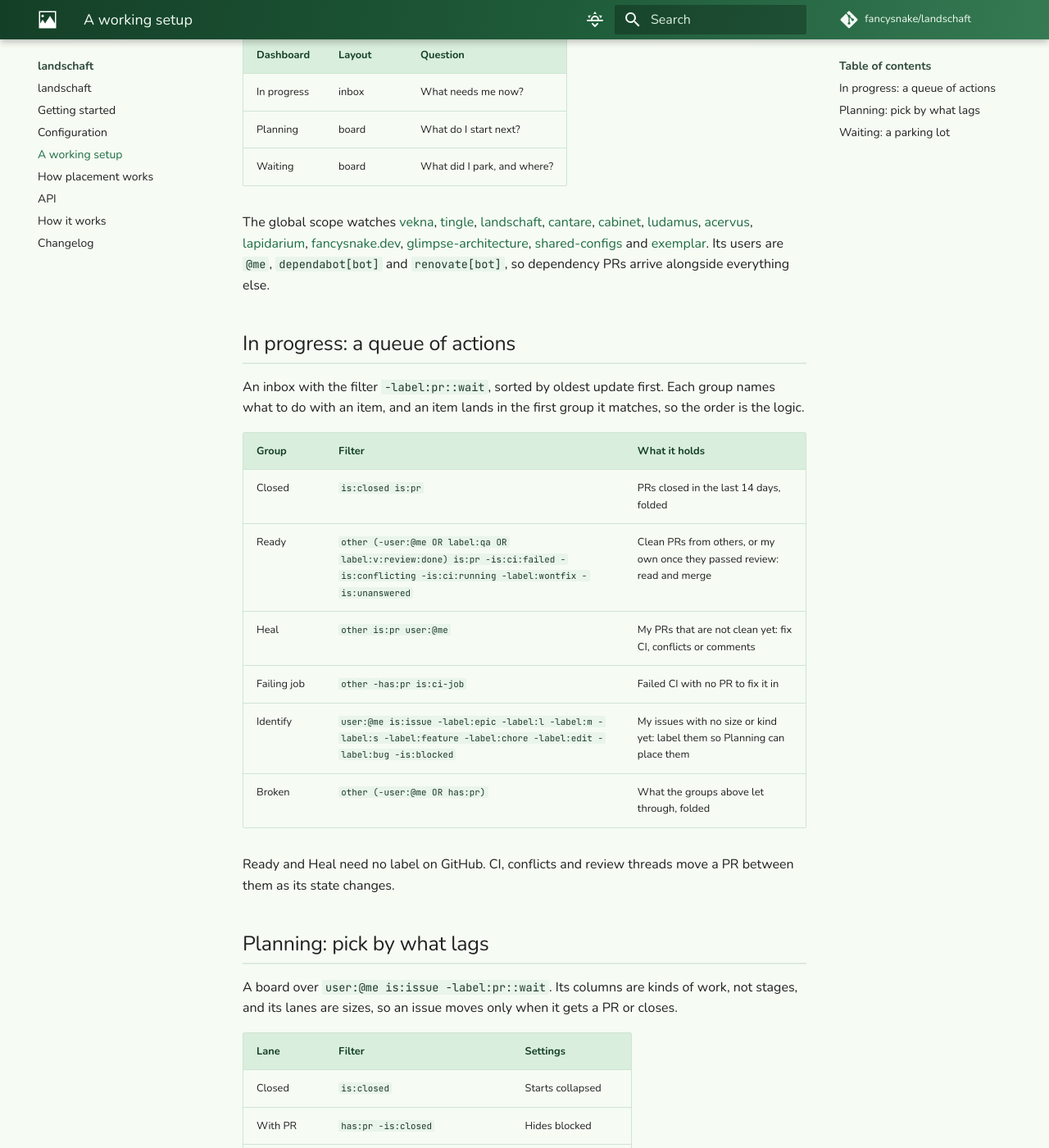
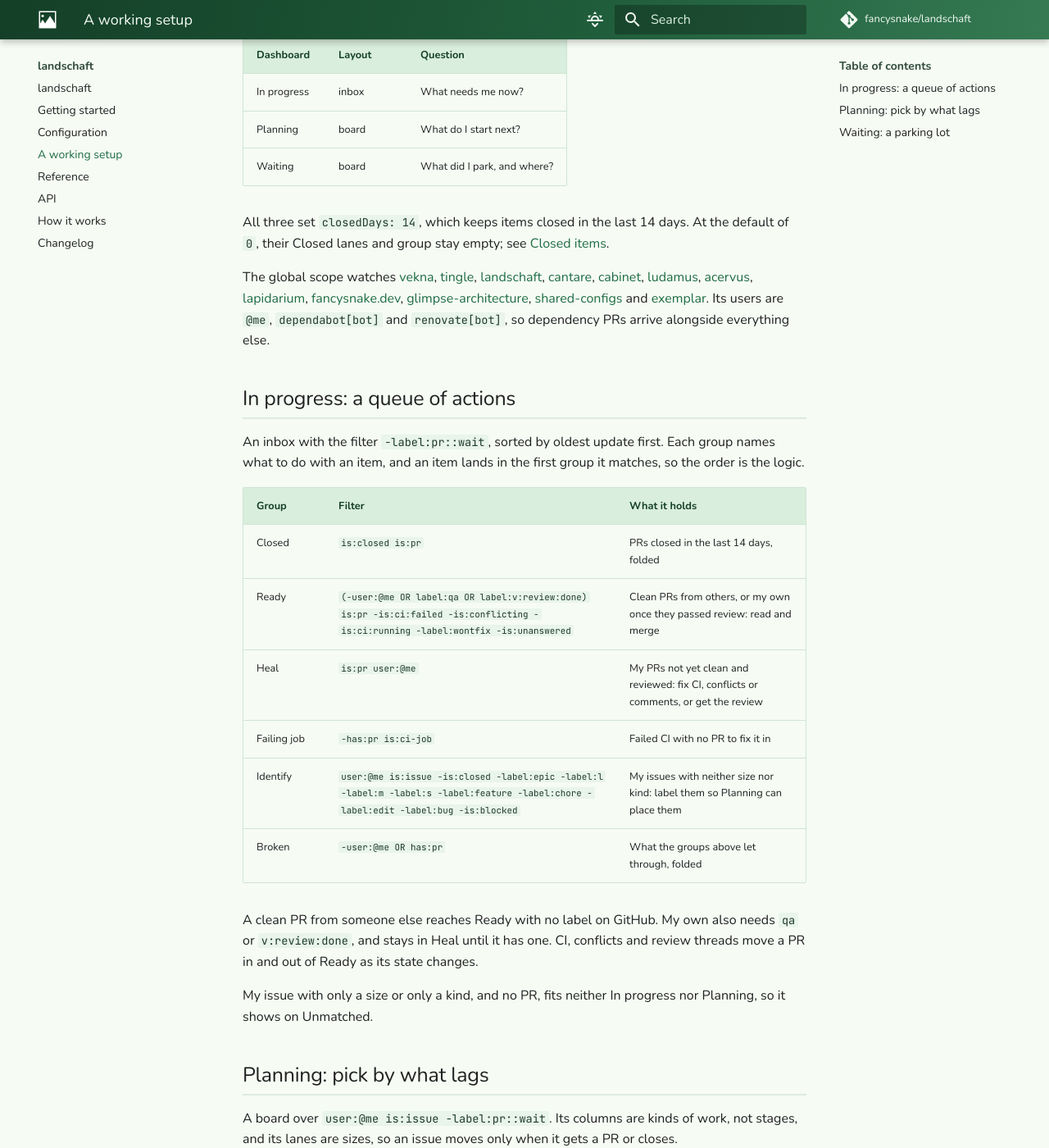
Before and after one commit to fancysnake/landschaft, an MkDocs documentation site: the page built from docs/workflow.md, in a window 1280 px wide and 1400 px high, scrolled down 203 px. Shown: the whole window at 82% size. Built offline with MkDocs 1.6.1 and Material for MkDocs 9.7.7, drawn with Linux system fonts in a browser that asks for light colours; comment, search, counter and statistics services are not loaded; some of the changed text lies outside the part shown.

Commit message:
chore: act on the review triage

```diff
--- a/docs/placement.md
+++ b/docs/reference.md
@@ -1,4 +1,4 @@
-# How placement works
+# Reference
 
 --8<-- "README.md:dashboards"
 
--- a/docs/workflow.md
+++ b/docs/workflow.md
@@ -8,6 +8,9 @@ dashboards over twelve public repositories. Each dashboard answers one question.
 | In progress | inbox  | What needs me now?          |
 | Planning    | board  | What do I start next?       |
 | Waiting     | board  | What did I park, and where? |
+
+All three set `closedDays: 14`, which keeps items closed in the last 14 days. At the default of
+`0`, their Closed lanes and group stay empty; see [Closed items](reference.md#closed-items).
 
 The global scope watches [vekna](https://github.com/fancysnake/vekna),
 [tingle](https://github.com/fancysnake/tingle),
@@ -28,17 +31,21 @@ The global scope watches [vekna](https://github.com/fancysnake/vekna),
 An inbox with the filter `-label:pr::wait`, sorted by oldest update first. Each group names what
 to do with an item, and an item lands in the first group it matches, so the order is the logic.
 
-| Group       | Filter                                                                                                                                  | What it holds                                                             |
-| ----------- | --------------------------------------------------------------------------------------------------------------------------------------- | ------------------------------------------------------------------------- |
-| Closed      | `is:closed is:pr`                                                                                                                       | PRs closed in the last 14 days, folded                                    |
-| Ready       | `other (-user:@me OR label:qa OR label:v:review:done) is:pr -is:ci:failed -is:conflicting -is:ci:running -label:wontfix -is:unanswered` | Clean PRs from others, or my own once they passed review: read and merge  |
-| Heal        | `other is:pr user:@me`                                                                                                                  | My PRs that are not clean yet: fix CI, conflicts or comments              |
-| Failing job | `other -has:pr is:ci-job`                                                                                                               | Failed CI with no PR to fix it in                                         |
-| Identify    | `user:@me is:issue -label:epic -label:l -label:m -label:s -label:feature -label:chore -label:edit -label:bug -is:blocked`               | My issues with no size or kind yet: label them so Planning can place them |
-| Broken      | `other (-user:@me OR has:pr)`                                                                                                           | What the groups above let through, folded                                 |
+| Group       | Filter                                                                                                                               | What it holds                                                                       |
+| ----------- | ------------------------------------------------------------------------------------------------------------------------------------ | ----------------------------------------------------------------------------------- |
+| Closed      | `is:closed is:pr`                                                                                                                    | PRs closed in the last 14 days, folded                                              |
+| Ready       | `(-user:@me OR label:qa OR label:v:review:done) is:pr -is:ci:failed -is:conflicting -is:ci:running -label:wontfix -is:unanswered`    | Clean PRs from others, or my own once they passed review: read and merge            |
+| Heal        | `is:pr user:@me`                                                                                                                     | My PRs not yet clean and reviewed: fix CI, conflicts or comments, or get the review |
+| Failing job | `-has:pr is:ci-job`                                                                                                                  | Failed CI with no PR to fix it in                                                   |
+| Identify    | `user:@me is:issue -is:closed -label:epic -label:l -label:m -label:s -label:feature -label:chore -label:edit -label:bug -is:blocked` | My issues with neither size nor kind: label them so Planning can place them         |
+| Broken      | `-user:@me OR has:pr`                                                                                                                | What the groups above let through, folded                                           |
 
-Ready and Heal need no label on GitHub. CI, conflicts and review threads move a PR between
-them as its state changes.
+A clean PR from someone else reaches Ready with no label on GitHub. My own also needs `qa` or
+`v:review:done`, and stays in Heal until it has one. CI, conflicts and review threads move a PR
+in and out of Ready as its state changes.
+
+My issue with only a size or only a kind, and no PR, fits neither In progress nor Planning, so it
+shows on Unmatched.
 
 ## Planning: pick by what lags
 
@@ -59,7 +66,7 @@ The columns are Bugs, Features, Edits and Chores, each `is:issue label:<kind>`.
 The routine has two steps:
 
 1. Read the folded Closed lane. Its count per column shows what got done lately, and it marks
-   the lowest.
+   the lowest. When every column ties it marks none, and any column will do.
 2. Go to that column and take the first unfinished item. The fluid lanes share one list in lane
    order, so epics come before L, then M, then S.
 
@@ -72,7 +79,7 @@ item parks it. A failed CI job carries the labels of the PR from its branch, so
 with that PR.
 
 Its columns split items by what they are: PR (`is:pr`), Job (`is:ci-job`) and Issue (`is:issue`).
-Its lanes are a folded Closed (`is:closed`) and one with an empty filter that takes everything
-else.
+Its lanes are a folded Closed (`is:closed`) and one with an empty filter that takes everything,
+closed items included, so a closed parked item shows in both.
 
 The label comes off when the wait ends, and the item returns to In progress or Planning.
--- a/mkdocs.yml
+++ b/mkdocs.yml
@@ -57,7 +57,7 @@ nav:
   - getting-started.md
   - configuration.md
   - workflow.md
-  - placement.md
+  - reference.md
   - api.md
   - architecture.md
   - changelog.md
```
Also changed, not shown: CHANGELOG.md (+1 -1 lines), README.md (+1 -1 lines), docs/configuration.md (+3 -3 lines), docs/index.md (+1 -1 lines), landschaft.config.example.json (+9 -4 lines).
